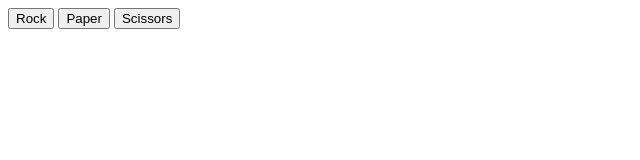
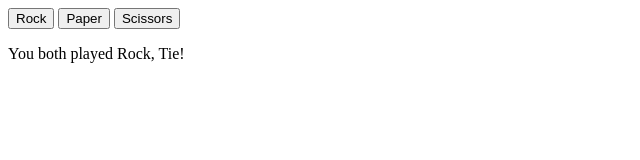
Before and after one commit to Arsalan56/Rock-Paper-Scissors, a plain HTML site: page index.html in a window 1280 px wide. Both pictures are taken after a click on the button "Rock". Shown: the whole page, without its empty margins (0-640 px from the left). Drawn offline with Linux system fonts and the light colour scheme.

Commit message:
Create on-screen output for game results

```diff
--- a/index.html
+++ b/index.html
@@ -10,6 +10,8 @@
         <button class="rock">Rock</button>
         <button class="paper">Paper</button>
         <button class="scissors">Scissors</button>
-        <div></div>
+        <div>
+            <p></p>
+        </div>
     </body>
 </html>
--- a/javascript.js
+++ b/javascript.js
@@ -40,8 +40,12 @@ function play (playerSelection, computerSelection) {
 }
 
 function playRound (playerSelection) {
+    const div = document.querySelector('div');
+    const output = document.querySelector('p');
 
-    console.log(play(playerSelection, getComputerChoice()))
+    // const output = document.createElement('p');
+    output.textContent = (play(playerSelection, getComputerChoice()));
+    div.appendChild(output);
 }
 
 let buttons = document.querySelectorAll('button');
```
